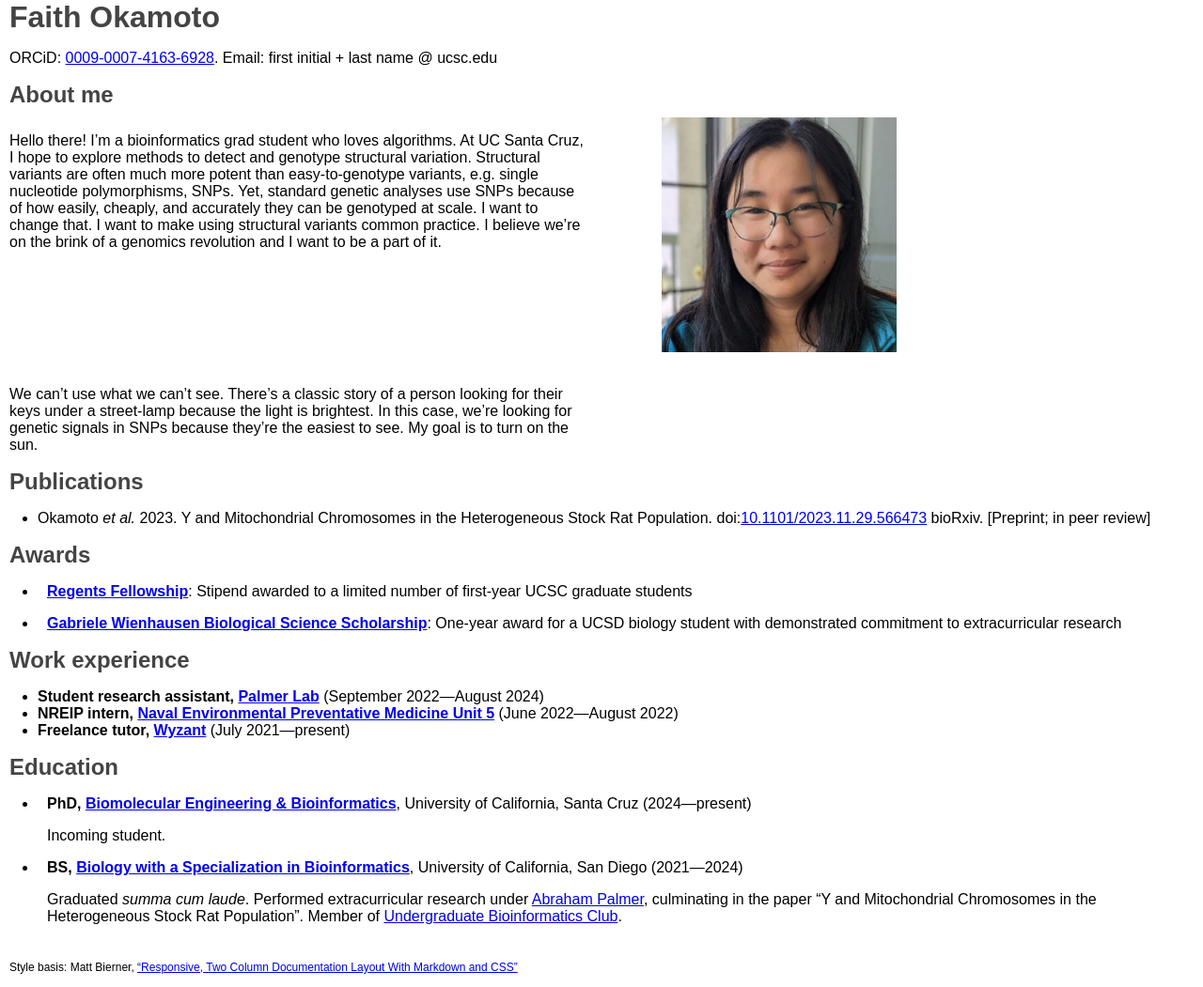
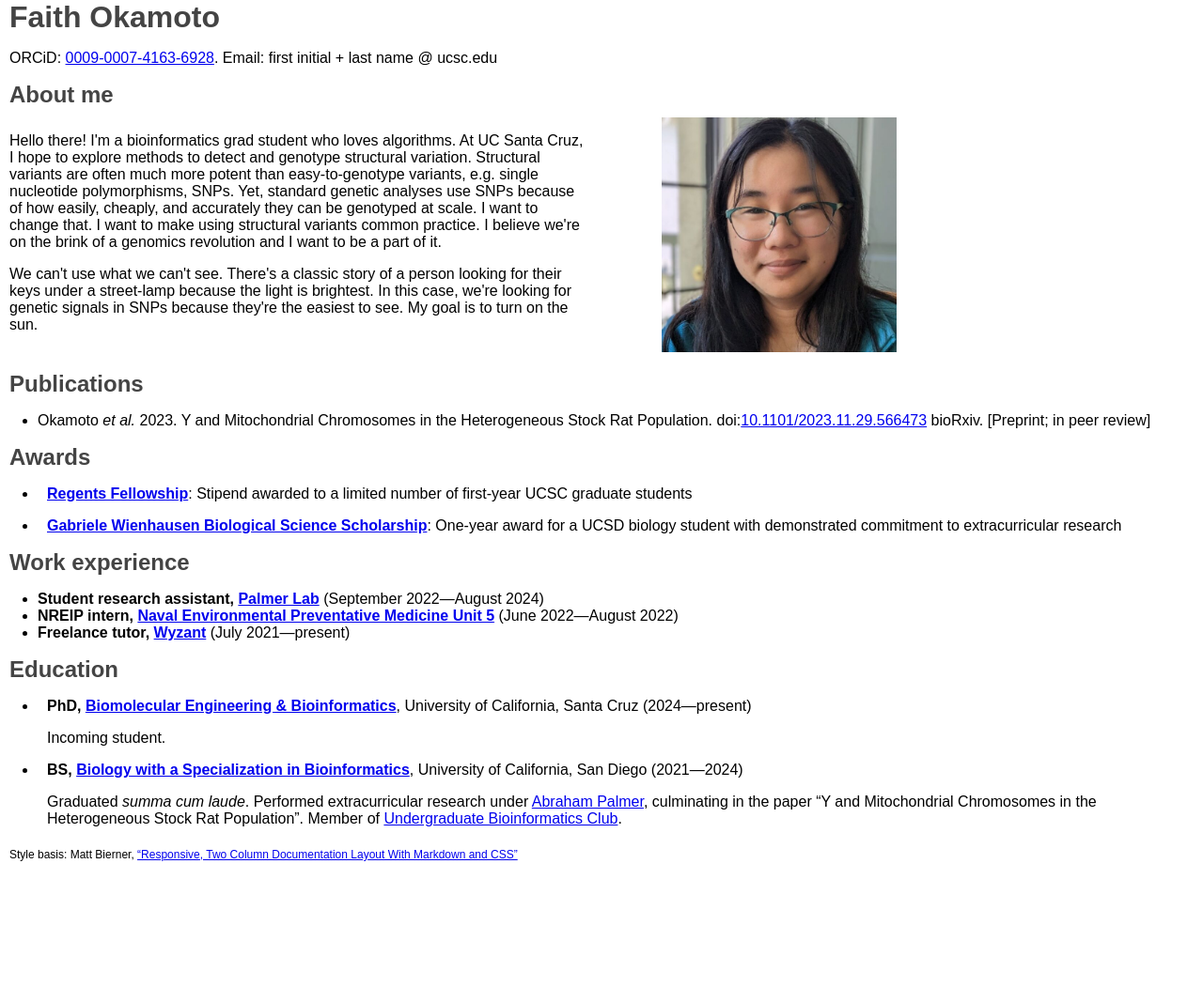
Before and after one commit to Faith-Okamoto-UCSC/Faith-Okamoto-UCSC.github.io, a Jekyll site: the page built from index.md, in a window 1280 px wide. Shown: the whole page at 94% size. Built offline with Jekyll 4.4.1, drawn with Linux system fonts in a browser that asks for light colours; our own code applies the rules of GitHub Pages for plain Markdown files; after the commit the page ends 931 px from its top, so only the background shows below that.

Commit message:
reverted

```diff
--- a/index.md
+++ b/index.md
@@ -9,27 +9,27 @@ first initial + last name @ ucsc.edu
 
 ## About me
 
-<div class="left"></div>
+<div class="left">
 
-Hello there! I'm a bioinformatics grad student who loves algorithms. At UC Santa
-Cruz, I hope to explore methods to detect and genotype structural variation.
-Structural variants are often much more potent than easy-to-genotype variants,
-e.g. single nucleotide polymorphisms, SNPs. Yet, standard genetic analyses use
-SNPs because of how easily, cheaply, and accurately they can be genotyped at
-scale. I want to change that. I want to make using structural variants common
-practice. I believe we're on the brink of a genomics revolution and I want to be
-a part of it.
+<p>Hello there! I'm a bioinformatics grad student who loves algorithms. At UC
+Santa Cruz, I hope to explore methods to detect and genotype structural
+variation. Structural variants are often much more potent than easy-to-genotype
+variants, e.g. single nucleotide polymorphisms, SNPs. Yet, standard genetic
+analyses use SNPs because of how easily, cheaply, and accurately they can be
+genotyped at scale. I want to change that. I want to make using structural
+variants common practice. I believe we're on the brink of a genomics revolution
+and I want to be a part of it.</p>
+
+<p>We can't use what we can't see. There's a classic story of a person looking
+for their keys under a street-lamp because the light is brightest. In this case,
+we're looking for genetic signals in SNPs because they're the easiest to see. My
+goal is to turn on the sun.</p>
+
+</div>
 
 <div class="right">
 <img src="headshot.jpg" alt="headshot of Faith" width="250px">
 </div>
-
-<div class="left"></div>
-
-We can't use what we can't see. There's a classic story of a person looking
-for their keys under a street-lamp because the light is brightest. In this case,
-we're looking for genetic signals in SNPs because they're the easiest to see. My
-goal is to turn on the sun.
 
 <div class="clear"></div>
 
--- a/styles/styles.css
+++ b/styles/styles.css
@@ -7,7 +7,7 @@ h1, h2, h3, p {
     padding-left: 10px;
 }
 
-article .left ~ p {
+article .left {
     float: left;
     box-sizing: border-box;
     padding-right: 1rem;
```
